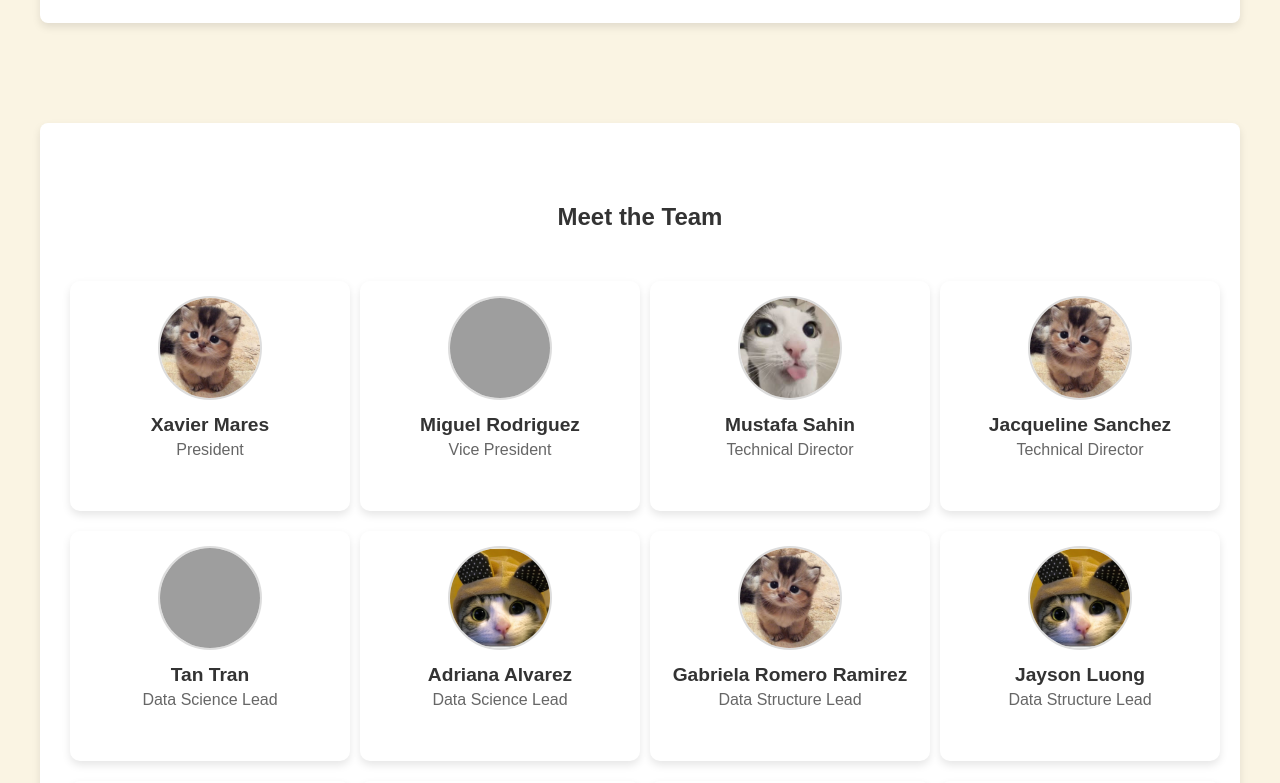
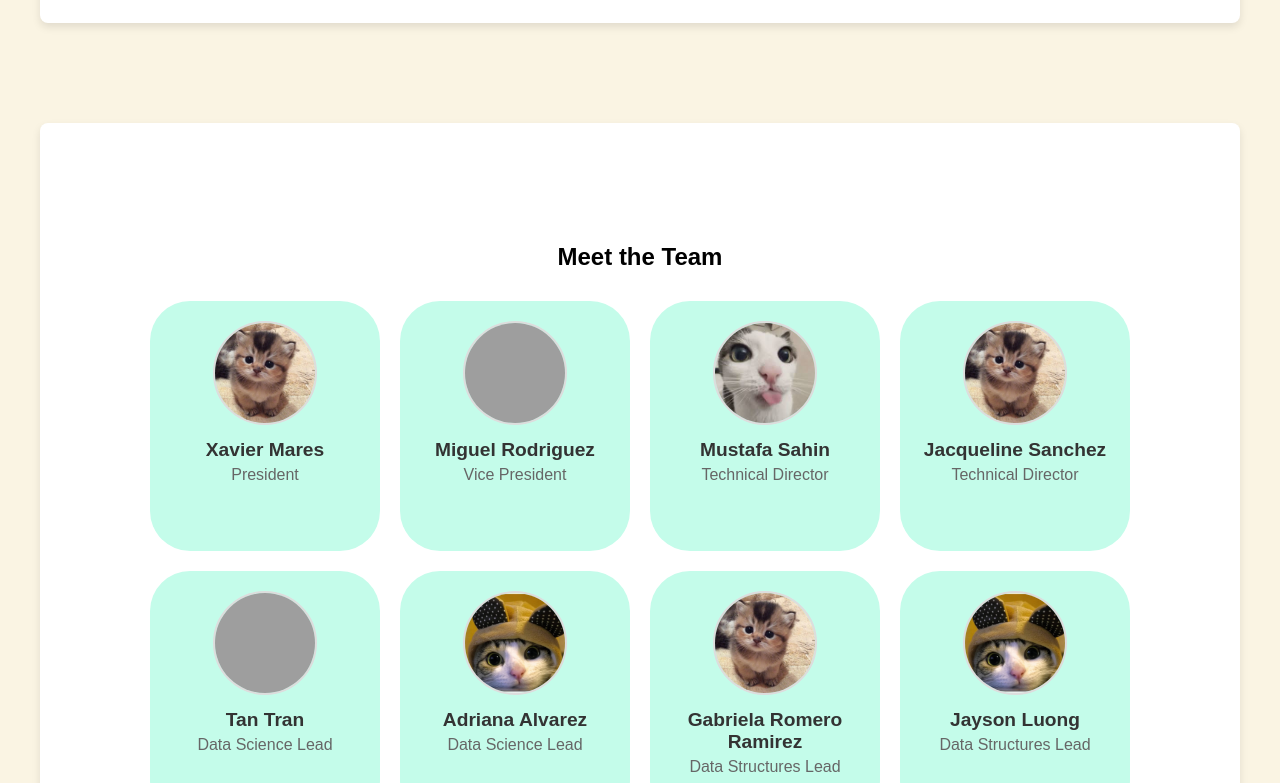
Before and after one commit to coogchallengers/coogchallengers.github.io, a React (Create React App) app: page / in a window 1280 px wide. Shown: the part 2260-3043 px from the top of the page. Built offline with nearby package versions, Linux system fonts and the light colour scheme; grey boxes are pictures that could not be loaded.

Commit message:
new updates on meet-officer-section, new officers added

```diff
--- a/src/components/Home/Home.css
+++ b/src/components/Home/Home.css
@@ -219,19 +219,17 @@ section h2 {
 /*************************  Meet the team [Section 4]   **************************/
 
 #meet-the-team{
+
+  /* a) background color */
   background-color: white;
-  color: #333; /* dark text for contrast */
-  text-align: center; /* center-align all content */
-  padding: 60px 20px;
-  border-radius: 8px;
-  margin-bottom: 100px;
-  box-shadow: 0 4px 8px rgba(0, 0, 0, 0.1);
 
-  /* display: flex;  */
+  /* b) section layout format */
+  grid-template-columns: repeat(auto-fill, minmax(150px, 1fr)); /*adjusts columns */
 
-  display:grid;
-  grid-template-columns: repeat(auto-fill, minmax(1000px, 1fr));
-  gap: 20px;
+  /* c) text alignment */
+  text-align: center;
+
+  padding: 100px 100px 100px 100px;  /* top, right, bottom, left */
 }
 
 .team-group {
@@ -263,17 +261,22 @@ section h2 {
   }
 
 .officer {
-    width: 100%; /* use the full grid cell width */
-    max-width: 250px; /* ensure consistent width */
-    min-height: 150px; /* ensure consistent height */
+    /* a) background color */
+    background-color: rgb(196, 252, 234);
+
+    /* b) section layout format */
+    grid-template-columns: repeat(auto-fill, minmax(150px, 1fr)); /*adjusts columns */
+
+    /* c) objects within section layout and style */
+    padding: 20px 10px 30px 10px;  /* top, right, bottom, left */
+    border-radius: 40px;
+    height: 200px;
+
+
+    /* d) text alignment */
     text-align: center;
-    padding: 15px;
-    background-color: #fff;
-    border-radius: 10px;
-    box-shadow: 0 4px 8px rgba(0, 0, 0, 0.1);
-    transition: all 0.3s ease; /* smooth transition for hover effects */
-    position: relative;
-    height: 200px;
+
+
 
     transition: all 0.3s ease
 }
--- a/src/components/Home/Home.js
+++ b/src/components/Home/Home.js
@@ -219,7 +219,7 @@ function Home() {
                                 },
                                 {
                                     name: "Gabriela Romero Ramirez",
-                                    role: "Data Structure Lead",
+                                    role: "Data Structures Lead",
                                     img: "/images/officers_pfp/2025/cute_cat_1.jpg",
                                     email: "email.com",
                                     linkedin: "http://linkedin.com/in/gabriela-romero-ramirez"
@@ -227,10 +227,17 @@ function Home() {
                                 },
                                 {
                                     name: "Jayson Luong",
-                                    role: "Data Structure Lead",
+                                    role: "Data Structures Lead",
                                     img: "/images/officers_pfp/2025/cute_cat_3.jpg",
                                     email: "jkluong2@cougarnet.uh.edu",
                                     linkedin: "https://www.linkedin.com/in/jaysonluong/"
+                                },
+                                {
+                                    name: "Widyan Hussien",
+                                    role: "Data Structures Lead ",
+                                    img: "/images/officers_pfp/2025/cute_cat_3.jpg",
+                                    email: "whussien@cougarnet.uh.edu",
+                                    linkedin: "https://www.linkedin.com/in/widyan-hussien"
                                 },
                                 {
                                     name: "Shinelle Barretto",
@@ -261,16 +268,11 @@ function Home() {
                                     linkedin:"https://www.linkedin.com/in/angelam-abrea/"
                                 },
                                 {
-                                    name: "Abigail",
+                                    name: "Abigail Bradshaw",
                                     role: "Creative Director",
-                                    img: "/images/officers_pfp/2025/cute_cat_3.jpg",
-                                    email: "johncena@example.com"
-                                },
-                                {
-                                    name: "Miles",
-                                    role: "Engagement & Outreach Director",
-                                    img: "/images/officers_pfp/2025/cute_cat_3.jpg",
-                                    email: "johncena@example.com"
+                                    img: "/images/officers_pfp/2025/cute_cat_2.jpg",
+                                    email: "aabradsh@cougarnet.uh.edu",
+                                    linkedin:"https://www.linkedin.com/in/abigail-bradshaw/"
                                 }
                             ].map((officer, index) => (
                                 <div className="officer" key={index}>
```
